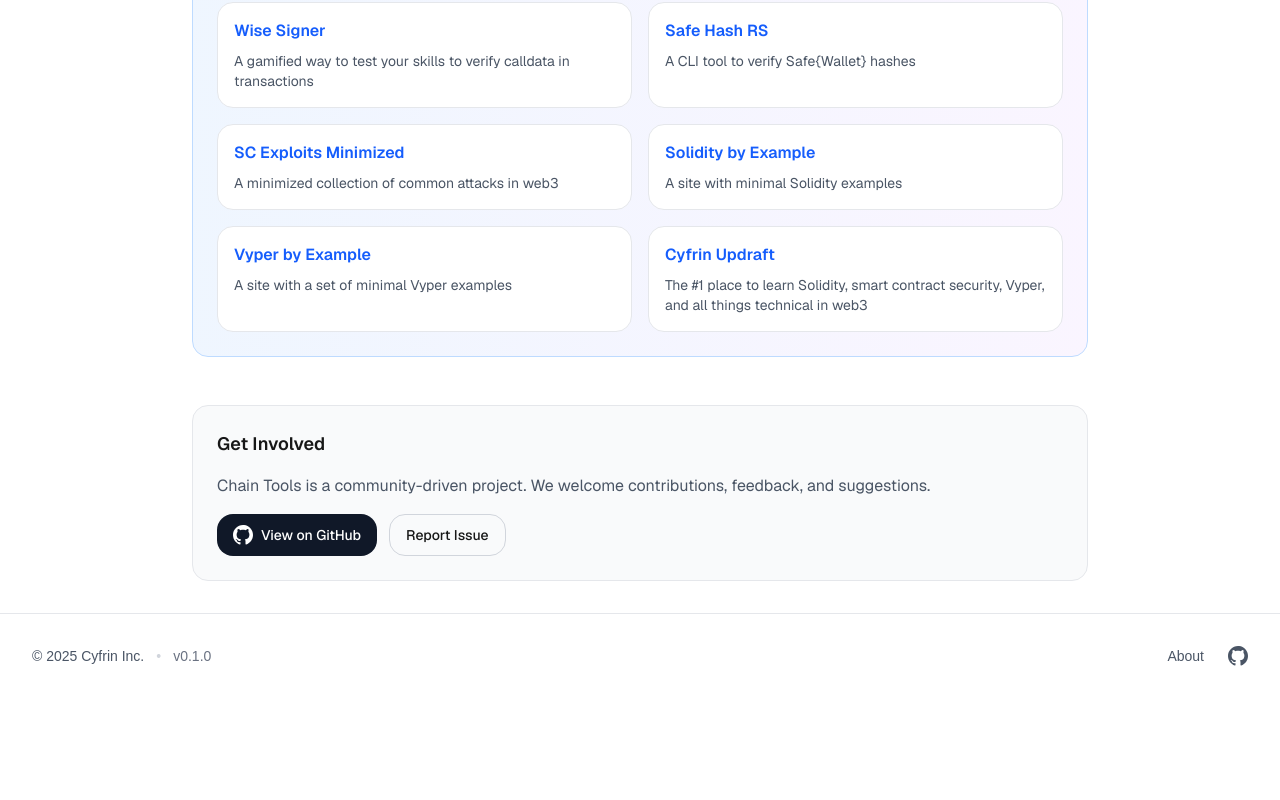
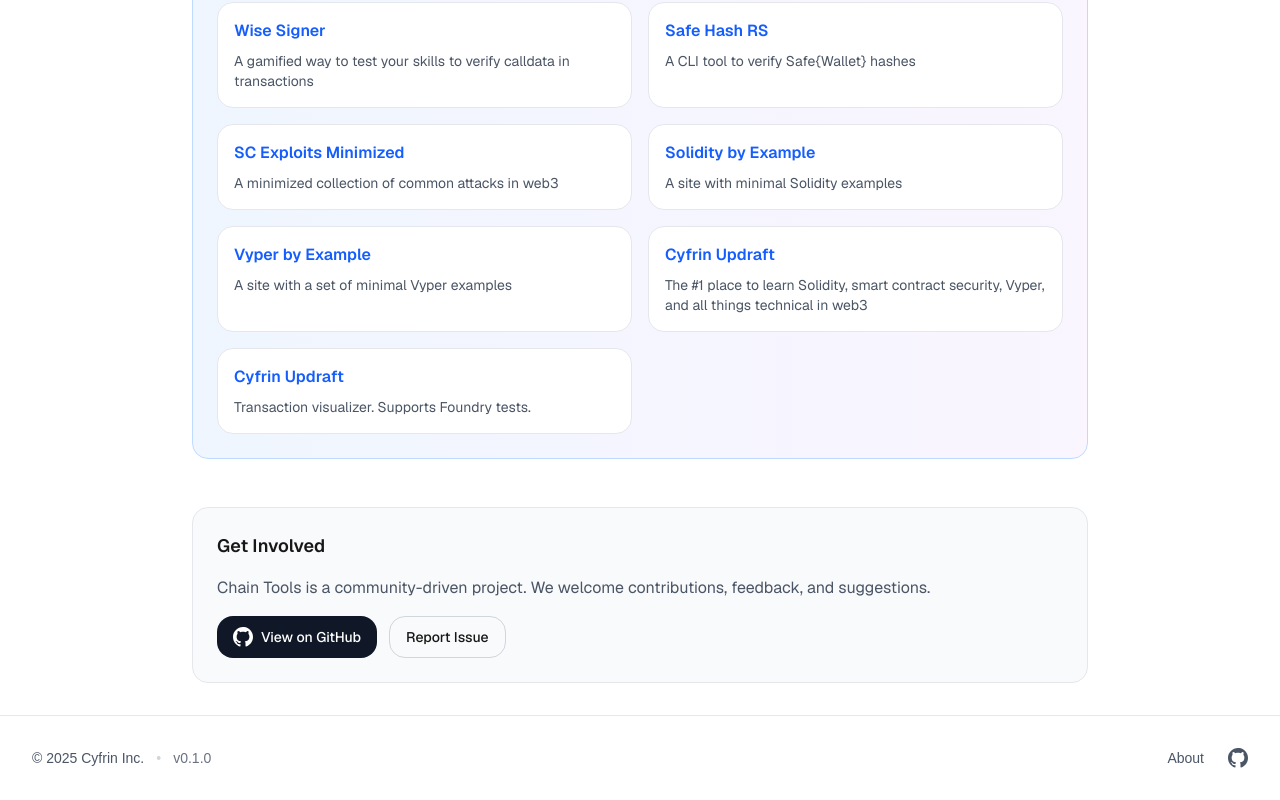
Before and after one commit to Cyfrin/chain-tools, a Next.js app: page /about in a window 1280 px wide. Shown: the part 1166-1966 px from the top of the page. Before the commit the page ends 1864 px from the top, so only its background shows below. Built offline with nearby package versions, Linux system fonts and the light colour scheme.

Commit message:
tx-graph link (#15)

```diff
--- a/src/app/about/page.tsx
+++ b/src/app/about/page.tsx
@@ -196,6 +196,15 @@
               <h4 className="font-semibold text-blue-600 dark:text-blue-400 mb-2 group-hover:text-blue-700 dark:group-hover:text-blue-300">Cyfrin Updraft</h4>
               <p className="text-sm text-gray-600 dark:text-gray-400">The #1 place to learn Solidity, smart contract security, Vyper, and all things technical in web3</p>
             </a>
+            <a
+              href="https://tx-graph-eight.vercel.app/"
+              target="_blank"
+              rel="noopener noreferrer"
+              className="group block p-4 bg-white dark:bg-gray-800 rounded-xl hover:shadow-lg transition-all duration-200 border border-gray-200 dark:border-gray-700 hover:border-blue-300 dark:hover:border-blue-700 hover:-translate-y-0.5"
+            >
+              <h4 className="font-semibold text-blue-600 dark:text-blue-400 mb-2 group-hover:text-blue-700 dark:group-hover:text-blue-300">Cyfrin Updraft</h4>
+              <p className="text-sm text-gray-600 dark:text-gray-400">Transaction visualizer. Supports Foundry tests.</p>
+            </a>
           </div>
         </div>
 
```
